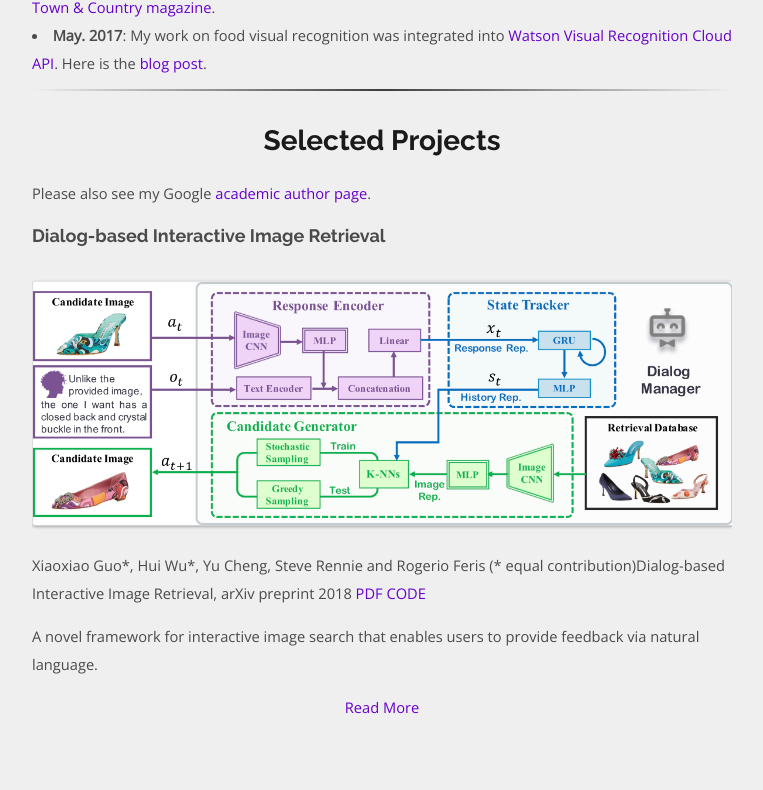
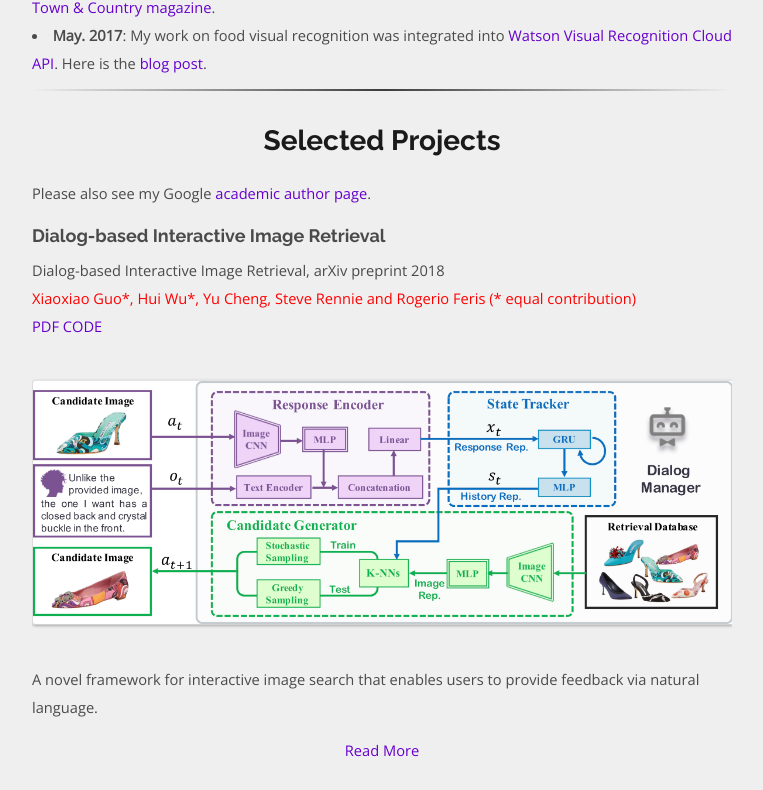
Before and after one commit to spacew/spacew.github.io, a Jekyll site: the page built from index.html, in a window 1280 px wide and 1400 px high, scrolled down 1062 px. Shown: the top 790 px of the window, without its empty margins (258-1021 px from the left). Built offline with Jekyll 4.4.1, drawn with Linux system fonts in a browser that asks for light colours; the list of posts is cut into pages by our own code; some of the changed text lies outside the part shown.

Commit message:
Update postlist.html

```diff
--- a/_includes/postlist.html
+++ b/_includes/postlist.html
@@ -3,27 +3,29 @@
 <div class="snippet">
     <a href="{{ post.url | prepend: site.baseurl }}">
         <h2>{{ post.title }}</h1>
-        <div class="image-box">
-            {% if post.thumb %}
-                <img src="{{ site.baseurl }}{{ post.thumb }}">
-            {% endif %}
-        </div>
     </a>
 
     {% if post.paper_name %}
         <p>
-            {{post.paper_authors}}{{ post.paper_name }}
+            {{ post.paper_name }} <br>
+            <font color="red">{{post.paper_authors}} </font> <br>
             {%if post.paper_pdf%}
-                <a href="{{post.paper_pdf}}">PDF</a>
+                <a href="{{post.paper_pdf}}"> PDF </a>
             {% endif %}
             {%if post.paper_code%}
-                <a href="{{post.paper_code}}">CODE</a>
+                <a href="{{post.paper_code}}"> CODE </a>
             {% endif %}
             {%if post.extra_text%}
-                <a href="{{post.extra_link}}">{{post.extra_text}}</a>
+                <a href="{{post.extra_link}}"> {{post.extra_text}} </a>
             {% endif %}
         </p>
     {% endif %}
+
+    <div class="image-box">
+        {% if post.thumb %}
+            <img src="{{ site.baseurl }}{{ post.thumb }}">
+        {% endif %}
+    </div>
 
     <p>{{ post.excerpt }}</p>
 
```
